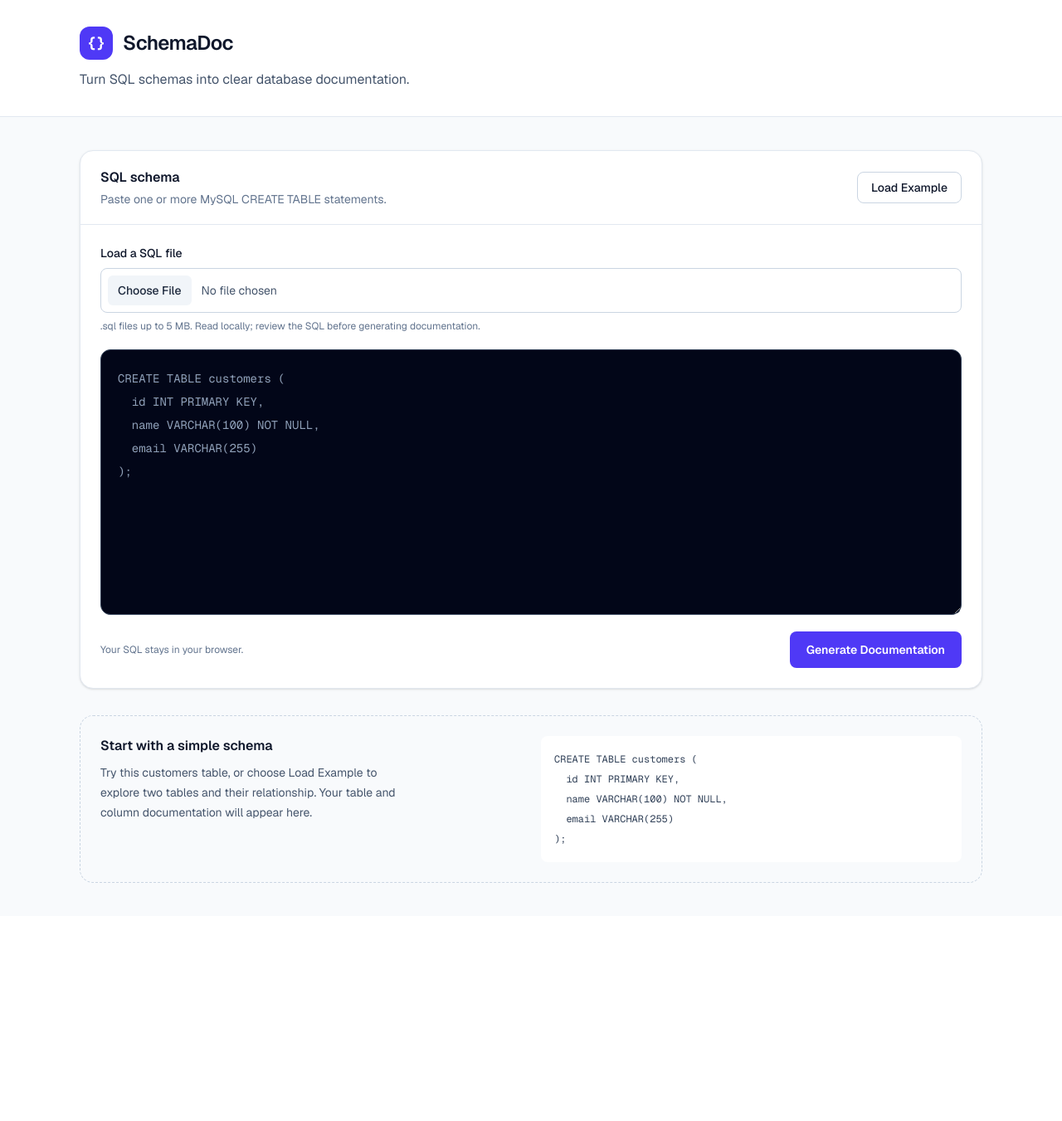
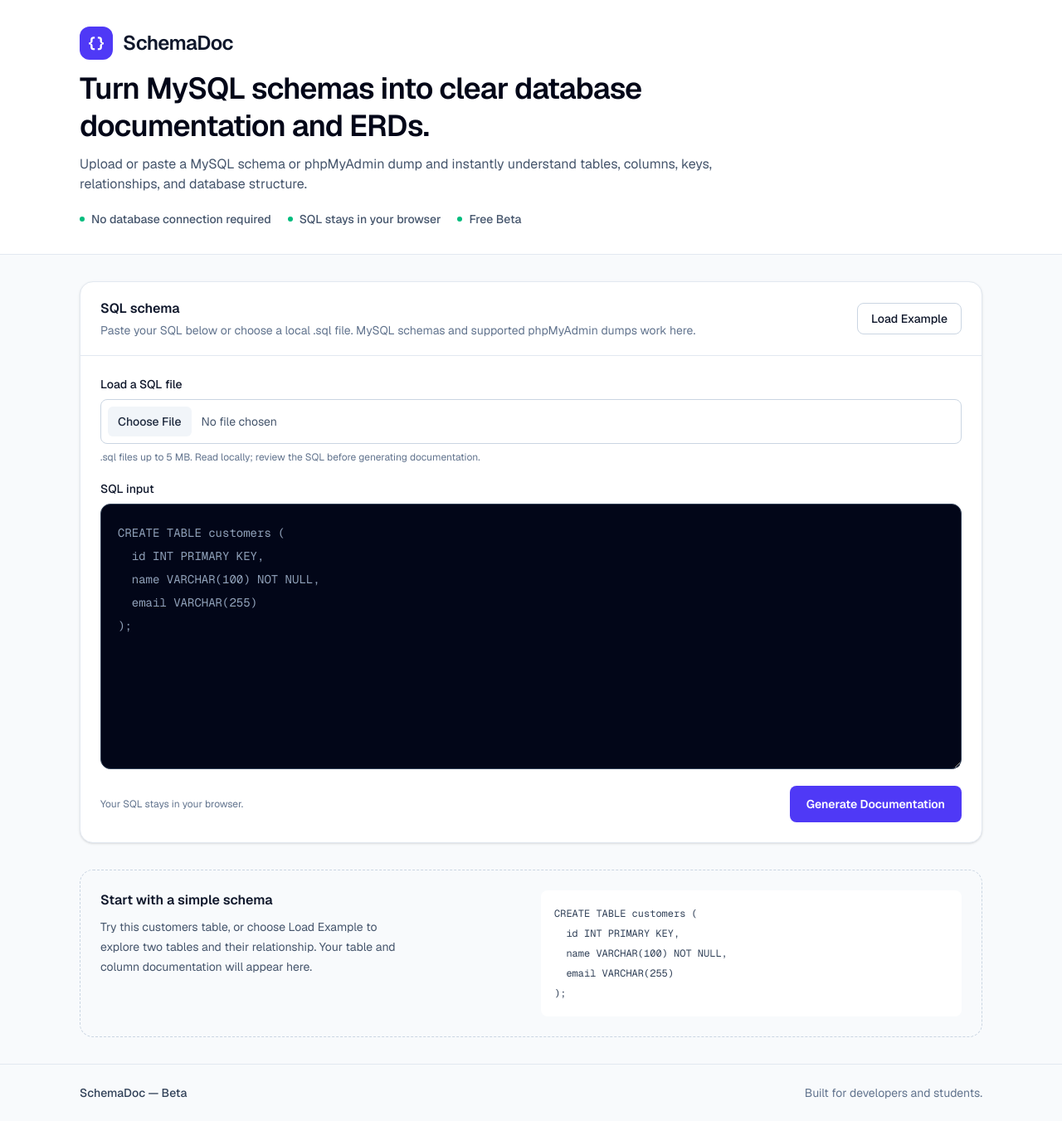
Before and after one commit to Sheng050311/schemadoc, a Next.js app: page / in a window 1280 px wide. Shown: the whole page at 83% size. Before the commit the page ends 1104 px from the top, so only its background shows below. Built offline with nearby package versions, Linux system fonts and the light colour scheme.

Commit message:
Polish SchemaDoc beta landing page

```diff
--- a/src/app/page.tsx
+++ b/src/app/page.tsx
@@ -138,21 +138,27 @@ export default function Home() {
   return (
     <div className="min-h-screen bg-slate-50 font-sans text-slate-900">
       <header className="border-b border-slate-200 bg-white">
-        <div className="mx-auto max-w-6xl px-4 py-8 sm:px-8">
+        <div className="mx-auto max-w-6xl px-4 py-6 sm:px-8 sm:py-8">
           <div className="mb-3 flex items-center gap-3">
             <span aria-hidden="true" className="flex h-10 w-10 items-center justify-center rounded-xl bg-indigo-600 font-mono text-lg font-bold text-white">{"{}"}</span>
-            <h1 className="text-2xl font-semibold tracking-tight">SchemaDoc</h1>
+            <h1 className="text-xl font-semibold tracking-tight sm:text-2xl">SchemaDoc</h1>
           </div>
-          <p className="text-sm text-slate-600 sm:text-base">Turn SQL schemas into clear database documentation.</p>
+          <p className="max-w-3xl text-2xl font-semibold leading-tight tracking-tight text-slate-950 sm:text-4xl">Turn MySQL schemas into clear database documentation and ERDs.</p>
+          <p className="mt-3 max-w-3xl text-sm leading-6 text-slate-600 sm:text-base">Upload or paste a MySQL schema or phpMyAdmin dump and instantly understand tables, columns, keys, relationships, and database structure.</p>
+          <ul className="mt-5 flex flex-wrap gap-x-5 gap-y-2 text-xs font-medium text-slate-600 sm:text-sm">
+            {["No database connection required", "SQL stays in your browser", "Free Beta"].map((point) => (
+              <li key={point} className="flex items-center gap-2"><span aria-hidden="true" className="h-1.5 w-1.5 rounded-full bg-emerald-500" />{point}</li>
+            ))}
+          </ul>
         </div>
       </header>
 
-      <main className="mx-auto max-w-6xl space-y-8 px-4 py-8 sm:px-8 sm:py-10">
+      <main className="mx-auto max-w-6xl space-y-8 px-4 py-6 sm:px-8 sm:py-8">
         <section aria-labelledby="input-heading" className="overflow-hidden rounded-2xl border border-slate-200 bg-white shadow-sm">
           <div className="flex flex-wrap items-center justify-between gap-4 border-b border-slate-200 px-5 py-5 sm:px-6">
             <div>
               <h2 id="input-heading" className="font-semibold">SQL schema</h2>
-              <p id="sql-help" className="mt-1 text-sm text-slate-500">Paste one or more MySQL CREATE TABLE statements.</p>
+              <p id="sql-help" className="mt-1 text-sm text-slate-500">Paste your SQL below or choose a local .sql file. MySQL schemas and supported phpMyAdmin dumps work here.</p>
             </div>
             <button type="button" onClick={() => updateSql(EXAMPLE_SQL)} className="rounded-lg border border-slate-300 px-4 py-2 text-sm font-medium transition hover:bg-slate-50 focus-visible:outline-2 focus-visible:outline-offset-2 focus-visible:outline-indigo-600">
               Load Example
@@ -183,7 +189,7 @@ export default function Home() {
               )}
               {fileError && <p id="file-error" role="alert" className="rounded-lg border border-red-200 bg-red-50 px-4 py-3 text-sm text-red-800">{fileError}</p>}
             </div>
-            <label htmlFor="sql-input" className="sr-only">SQL input</label>
+            <label htmlFor="sql-input" className="mb-2 block text-sm font-medium">SQL input</label>
             <textarea
               id="sql-input"
               value={sql}
@@ -218,11 +224,6 @@ export default function Home() {
           </section>
         ) : (
           <div className="space-y-8">
-            <div className="flex flex-wrap items-center gap-3">
-              <button type="button" onClick={() => void copyDocumentation()} className="rounded-lg border border-slate-300 bg-white px-4 py-2 text-sm font-medium hover:bg-slate-100 focus-visible:outline-2 focus-visible:outline-indigo-600">Copy Documentation</button>
-              <button type="button" onClick={exportMarkdown} className="rounded-lg bg-indigo-600 px-4 py-2 text-sm font-medium text-white hover:bg-indigo-700 focus-visible:outline-2 focus-visible:outline-indigo-600">Export Markdown</button>
-              <p role="status" className="text-sm text-slate-600">{copyFeedback?.schema === schema ? copyFeedback.message : ""}</p>
-            </div>
             <section aria-labelledby="overview-heading">
               <h2 id="overview-heading" className="mb-4 text-lg font-semibold">Schema overview</h2>
               <dl className="grid grid-cols-1 gap-3 sm:grid-cols-3">
@@ -277,11 +278,6 @@ export default function Home() {
               ))}
             </section>
 
-            <section aria-labelledby="erd-heading" className="min-w-0 rounded-xl border border-slate-200 bg-white p-5 sm:p-6">
-              <h2 id="erd-heading" className="text-lg font-semibold">Entity Relationship Diagram</h2>
-              <ErdViewer schema={schema} />
-            </section>
-
             <section aria-labelledby="relationships-heading" className="rounded-xl border border-slate-200 bg-white p-5 sm:p-6">
               <h2 id="relationships-heading" className="text-lg font-semibold">Relationships</h2>
               {schema.relationships.length ? (
@@ -296,9 +292,29 @@ export default function Home() {
                 </ul>
               ) : <p className="mt-2 text-sm text-slate-500">No foreign key relationships found in this schema.</p>}
             </section>
+            <section aria-labelledby="erd-heading" className="min-w-0 rounded-xl border border-slate-200 bg-white p-5 sm:p-6">
+              <h2 id="erd-heading" className="text-lg font-semibold">Entity Relationship Diagram</h2>
+              <ErdViewer schema={schema} />
+            </section>
+
+            <section aria-labelledby="export-heading" className="rounded-xl border border-indigo-100 bg-indigo-50/60 p-5 sm:p-6">
+              <h2 id="export-heading" className="text-lg font-semibold">Take your documentation with you</h2>
+              <p className="mb-4 mt-1 text-sm text-slate-600">Copy the Markdown or save a file for your project notes.</p>
+            <div className="flex flex-wrap items-center gap-3">
+              <button type="button" onClick={() => void copyDocumentation()} className="rounded-lg border border-slate-300 bg-white px-4 py-2 text-sm font-medium hover:bg-slate-100 focus-visible:outline-2 focus-visible:outline-indigo-600">Copy Documentation</button>
+              <button type="button" onClick={exportMarkdown} className="rounded-lg bg-indigo-600 px-4 py-2 text-sm font-medium text-white hover:bg-indigo-700 focus-visible:outline-2 focus-visible:outline-indigo-600">Export Markdown</button>
+              <p role="status" className="text-sm text-slate-600">{copyFeedback?.schema === schema ? copyFeedback.message : ""}</p>
+            </div>
+            </section>
           </div>
         )}
       </main>
+      <footer className="border-t border-slate-200">
+        <div className="mx-auto flex max-w-6xl flex-col gap-1 px-4 py-6 text-sm sm:flex-row sm:items-center sm:justify-between sm:px-8">
+          <p className="font-medium text-slate-700">SchemaDoc &mdash; Beta</p>
+          <p className="text-slate-500">Built for developers and students.</p>
+        </div>
+      </footer>
     </div>
   );
 }
```
